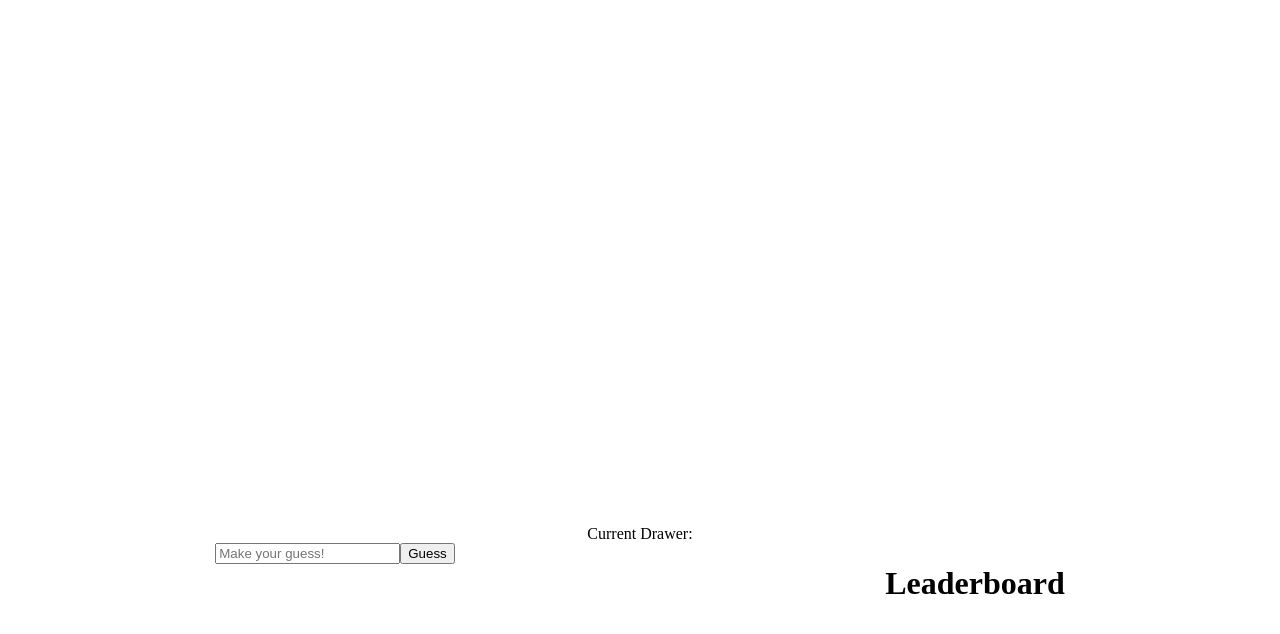
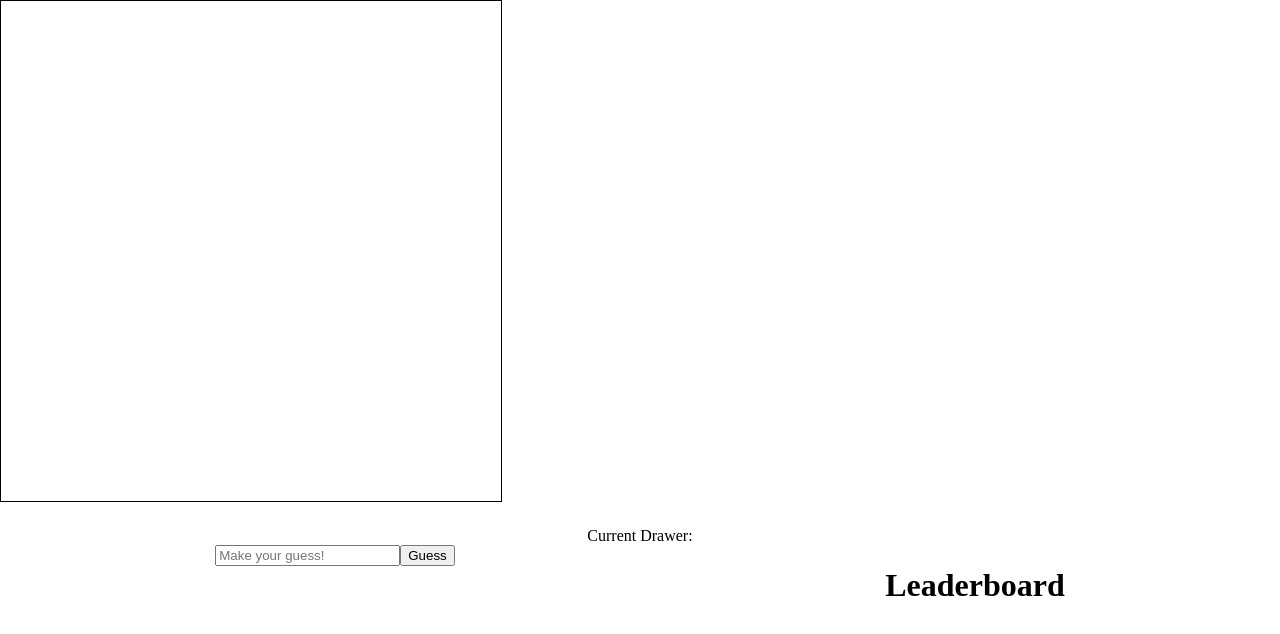
Before and after one commit to merissab44/pictionary, a website: page static/index.html in a window 1280 px wide. Drawn offline with nearby package versions, Linux system fonts and the light colour scheme; no server answers.

Commit message:
added border for canvas

```diff
--- a/static/style.css
+++ b/static/style.css
@@ -13,6 +13,7 @@
    */
 
   .whiteboard {
+      border: solid black 1px;
 
   }
 
```
